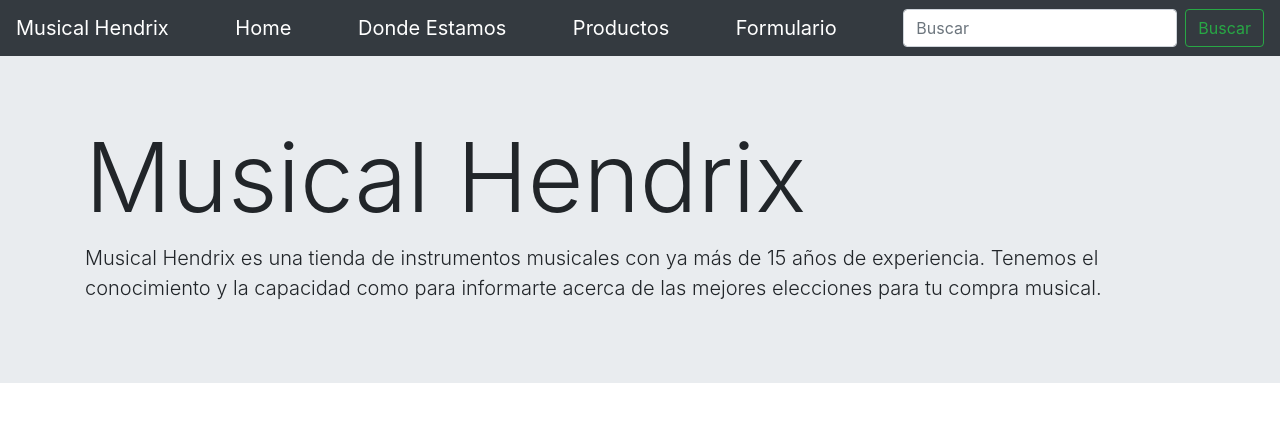
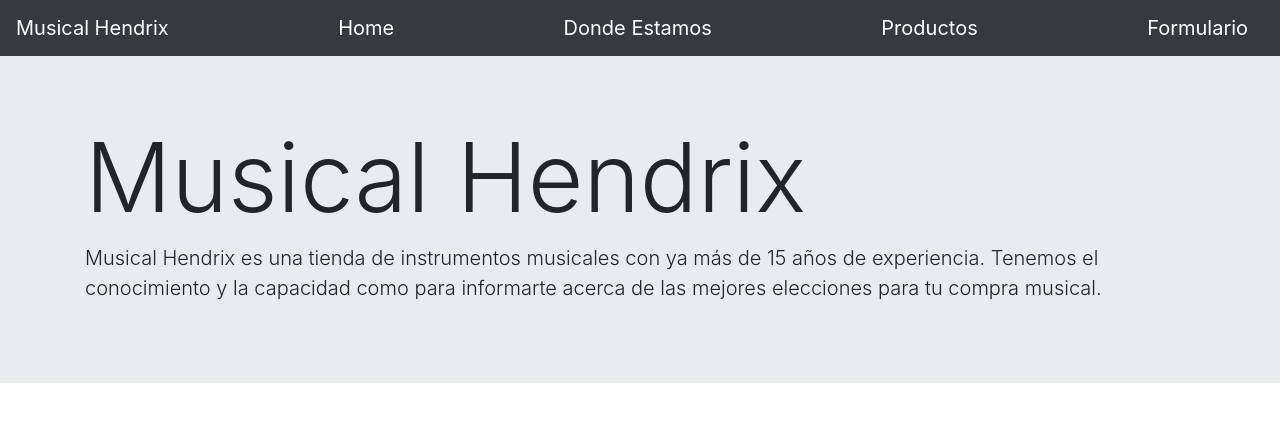
Before and after one commit to oldanirenzo/TP5-Laboratorio4, a React (Create React App) app: page / in a window 1280 px wide. Shown: the top 422 px of the page. Built offline with nearby package versions, Linux system fonts and the light colour scheme.

Commit message:
Borre espacios innecesarios

```diff
--- a/src/components/Form.js
+++ b/src/components/Form.js
@@ -28,7 +28,8 @@
         e.preventDefault();
         console.log(this.state);
 
-        //npm install axios -save     //Axios es un paquete que es util para hacer llamadas al servidor.
+        //npm install axios -save
+        //Axios es un paquete que es util para hacer llamadas al servidor.
         axios({
             method: 'post',
             url: 'http://localhost:9001/api/v1/instrumento/save',
--- a/src/components/NavBar.js
+++ b/src/components/NavBar.js
@@ -14,10 +14,6 @@
                 <a className="navbar-brand" href="/dondeEstamos">Donde Estamos</a>
                 <a className="navbar-brand" href="/productos">Productos</a>
                 <a className="navbar-brand" href="/formulario">Formulario</a>
-                <form className="form-inline my-2 my-lg-0">
-                    <input className="form-control mr-sm-2" type="search" placeholder="Buscar" aria-label="Search" />
-                    <button className="btn btn-outline-success my-2 my-sm-0" type="submit">Buscar</button>
-                </form>
             </nav>
         )
     }
```
